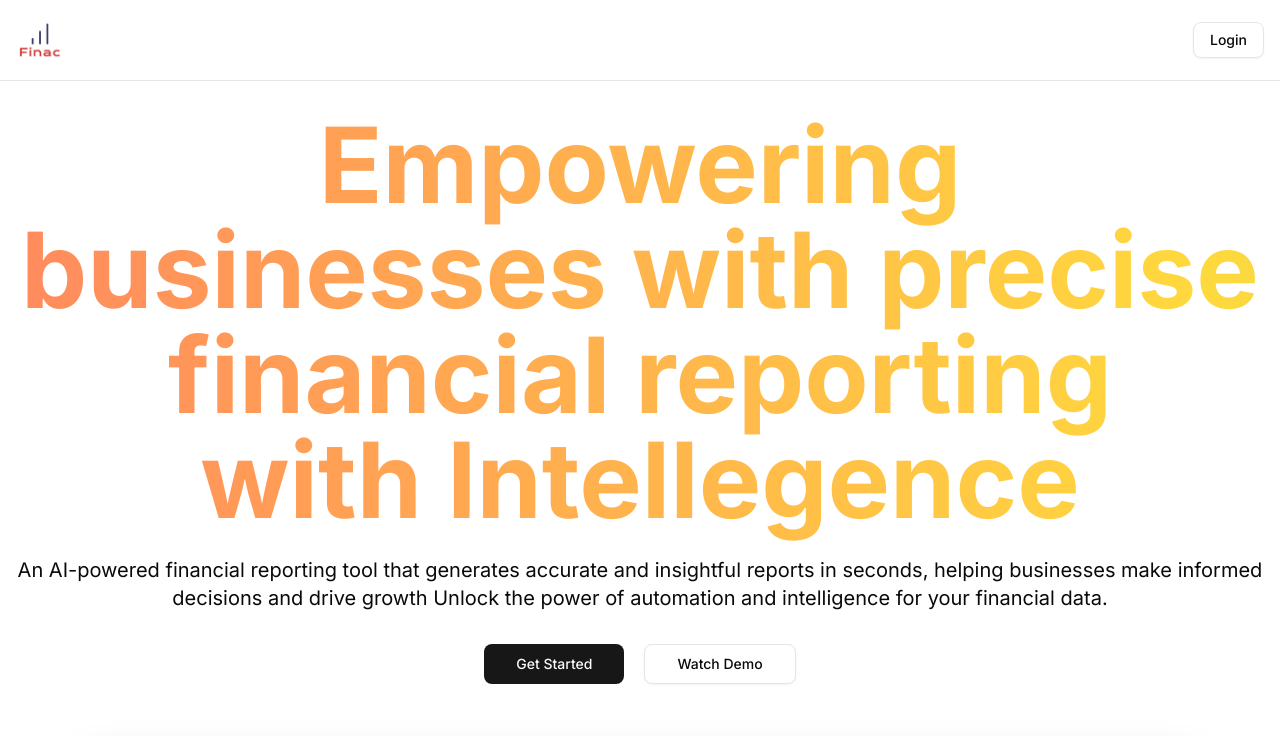
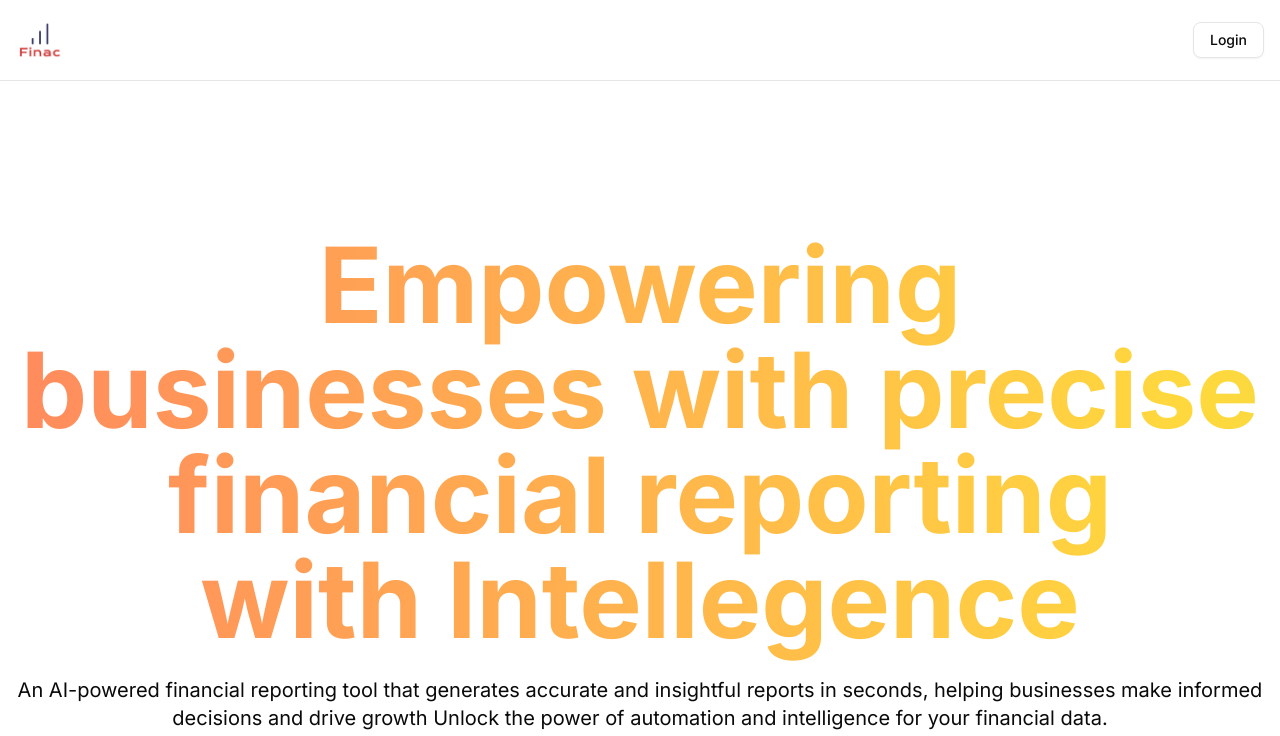
Before and after one commit to Subhash0604/finacc, a Next.js app: page / in a window 1280 px wide. Shown: the top 736 px of the page. Built offline with nearby package versions, Linux system fonts and the light colour scheme; no server answers.

Commit message:
updated layout

```diff
--- a/app/layout.jsx
+++ b/app/layout.jsx
@@ -18,7 +18,7 @@ export default function RootLayout({ children }) {
       <html lang="en"  className={inter.className}>
         <body>
           <Header />
-          <main className="min-h-screen">{children}</main>
+          <main className="pt-30 min-h-screen">{children}</main>
           <Toaster richColors/>
           <footer className="bg-red-50">
             <div className="container mx-auto py-12 text-center text-gray-600">
--- a/components/header.jsx
+++ b/components/header.jsx
@@ -10,11 +10,12 @@ const Header = async() => {
   const user = await AuthUser();
   console.log(user);
   return (
-    <div  className='fixed top-0 w-full bg-white/80 backdrop-blur-md z-50 border-b'>
+    <header  className='fixed top-0 w-full bg-white/80 backdrop-blur-md z-50 border-b'>
       <nav className='container mx-auto px-4 py-4 flex items-center justify-between'>
 
         <Link href="/">
         <Image
+
         src={"/Preview.png"}
         alt="finac logo"
         height={60}
@@ -34,7 +35,7 @@ const Header = async() => {
           </SignedOut>
 
           <SignedIn>
-              <Link href={"/dashboard"} className='text-gray600 hover:text-red-600 flex items-center gap-2'>
+              <Link href={"/dashboard"} className='text-gray-600 hover:text-red-600 flex items-center gap-2'>
                 <Button variant="outline">
                   <LayoutDashboard size={18}/>
                   <span className='hidden md:inline'>
@@ -61,7 +62,7 @@ const Header = async() => {
           </SignedIn>
         </div>
      </nav>
-    </div>
+    </header>
   )
 }
 
```
